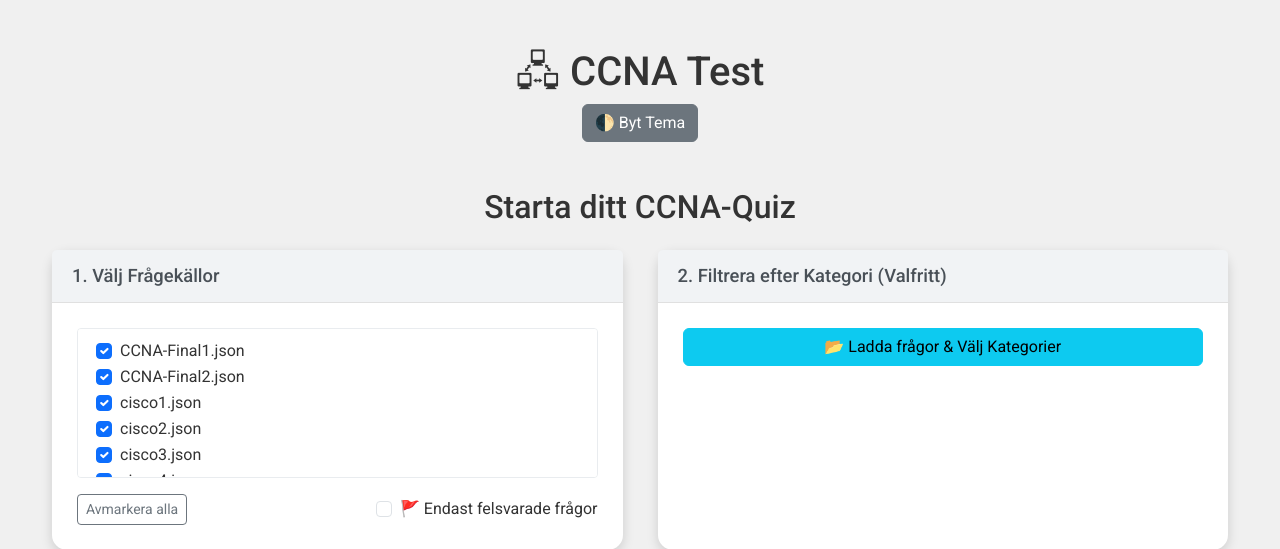
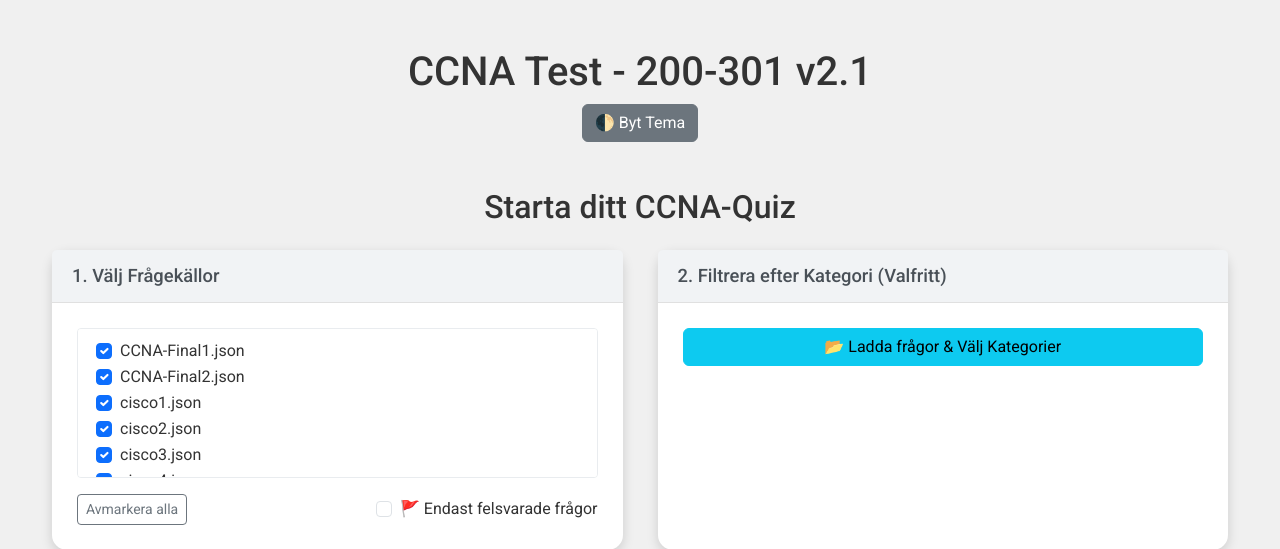
Before and after one commit to Z-eq/cisco-ccna-examtest, a Flask app: page / in a window 1280 px wide. Shown: the top 549 px of the page. Run offline with Flask 3, Linux system fonts and the light colour scheme; data that the repository does not hold is empty; some libraries are stand-ins or nearby versions.

Commit message:
Update index.html

```diff
--- a/templates/index.html
+++ b/templates/index.html
@@ -18,7 +18,7 @@
 <div class="container my-5">
 
     <div class="text-center mb-4">
-        <h1>🖧 CCNA Test</h1>
+        <h1> CCNA Test - 200-301 v2.1 </h1>
         <button id="themeToggle" class="btn btn-secondary mb-3">🌓 Byt Tema</button>
     </div>
 
```
